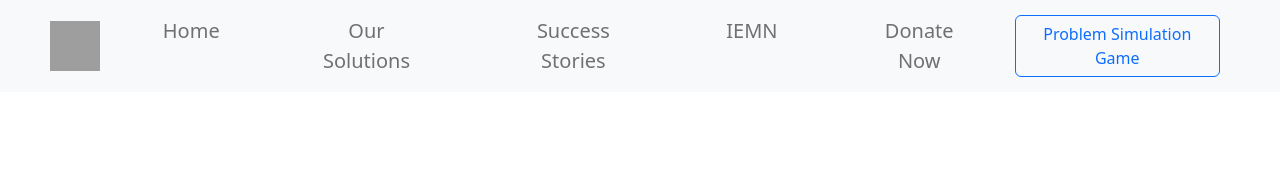
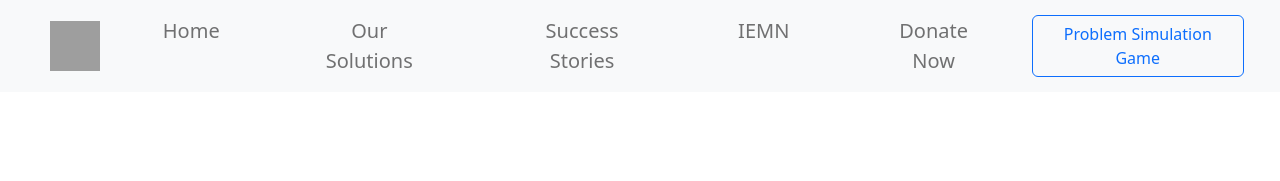
Before and after one commit to Omar-Abdullah-Shaikh-Al-Zoor/E-Waste-Awareness-Website, a PHP site: page / in a window 1280 px wide. Shown: the top 181 px of the page. Run offline with PHP 8.4, Linux system fonts and the light colour scheme; grey boxes are pictures that could not be loaded.

Commit message:
Navbar: margins fixed

```diff
--- a/donation.html
+++ b/donation.html
@@ -63,8 +63,8 @@
                       <a class="nav-link font-weight-bold rounded-2 fs-5" href="donation.html">Donate Now</a>
                   </li>
               </ul>
-              <a class="text-decoration-none link-secondary" href="problem_simulation.html">
-                  <button class="btn btn-outline-primary my-2 my-sm-0 me-5" type="button">
+              <a class="text-decoration-none link-secondary my-sm-0 me-4" href="problem_simulation.html">
+                  <button class="btn btn-outline-primary" type="button">
                       Problem Simulation Game
                   </button>
               </a>
--- a/index.html
+++ b/index.html
@@ -40,8 +40,8 @@
                             <a class="nav-link font-weight-bold rounded-2 fs-5" href="donation.html">Donate Now</a>
                         </li>
                     </ul>
-                    <a class="text-decoration-none link-secondary" href="problem_simulation.html">
-                        <button class="btn btn-outline-primary my-2 my-sm-0 me-5" type="button">
+                    <a class="text-decoration-none link-secondary my-sm-0 me-4" href="problem_simulation.html">
+                        <button class="btn btn-outline-primary" type="button">
                             Problem Simulation Game
                         </button>
                     </a>
@@ -72,7 +72,7 @@
                             </p>
                             <div class="d-grid gap-2 d-lg-flex justify-content-lg-start">
                                 <a href="./problem_simulation.html" class="text-decoration-none">
-                                    <button type="button" class="btn btn-primary btn-lg px-4 fs-5 me-md-2">Learn actively by trying our Recycling Simulation Game </button>
+                                    <button type="button" class="btn btn-primary btn-lg px-4 fs-5">Learn actively by trying our Recycling Simulation Game </button>
                                 </a>
                             </div>
                         </div>
--- a/media/css/style.css
+++ b/media/css/style.css
@@ -53,7 +53,6 @@ iframe {
     height:35vh;
 }
 
-
 /* Donation Page */
 
 /* Additional custom styles */
--- a/organizations.html
+++ b/organizations.html
@@ -9,6 +9,7 @@
         <link href="https://cdn.jsdelivr.net/npm/bootstrap@5.2.3/dist/css/bootstrap.min.css" rel="stylesheet">
         <script src="https://cdn.jsdelivr.net/npm/bootstrap@5.2.3/dist/js/bootstrap.bundle.min.js"></script>
     </head>
+  <body>
     <header>
       <nav class="navbar navbar-expand-lg navbar-light bg-light bg-body-tertiary">
           <div class="container-fluid">
@@ -39,8 +40,8 @@
                       <a class="nav-link font-weight-bold rounded-2 fs-5" href="donation.html">Donate Now</a>
                   </li>
               </ul>
-              <a class="text-decoration-none link-secondary" href="problem_simulation.html">
-                  <button class="btn btn-outline-primary my-2 my-sm-0 me-5" type="button">
+              <a class="text-decoration-none link-secondary my-sm-0 me-4" href="problem_simulation.html">
+                  <button class="btn btn-outline-primary" type="button">
                       Problem Simulation Game
                   </button>
               </a>
@@ -48,7 +49,6 @@
           </div>
       </nav>
   </header>
-  <body>
     <article class="mt-5 container">
         <h1 class="pb-5">National and International Organizations and Institutes That Deal With E-Waste</h1>
         <div class="d-flex justify-content-center">
--- a/success.html
+++ b/success.html
@@ -40,8 +40,8 @@
                             <a class="nav-link font-weight-bold rounded-2 fs-5" href="donation.html">Donate Now</a>
                         </li>
                     </ul>
-                    <a class="text-decoration-none link-secondary" href="problem_simulation.html">
-                        <button class="btn btn-outline-primary my-2 my-sm-0 me-5" type="button">
+                    <a class="text-decoration-none link-secondary my-sm-0 me-4" href="problem_simulation.html">
+                        <button class="btn btn-outline-primary" type="button">
                             Problem Simulation Game
                         </button>
                     </a>
```
